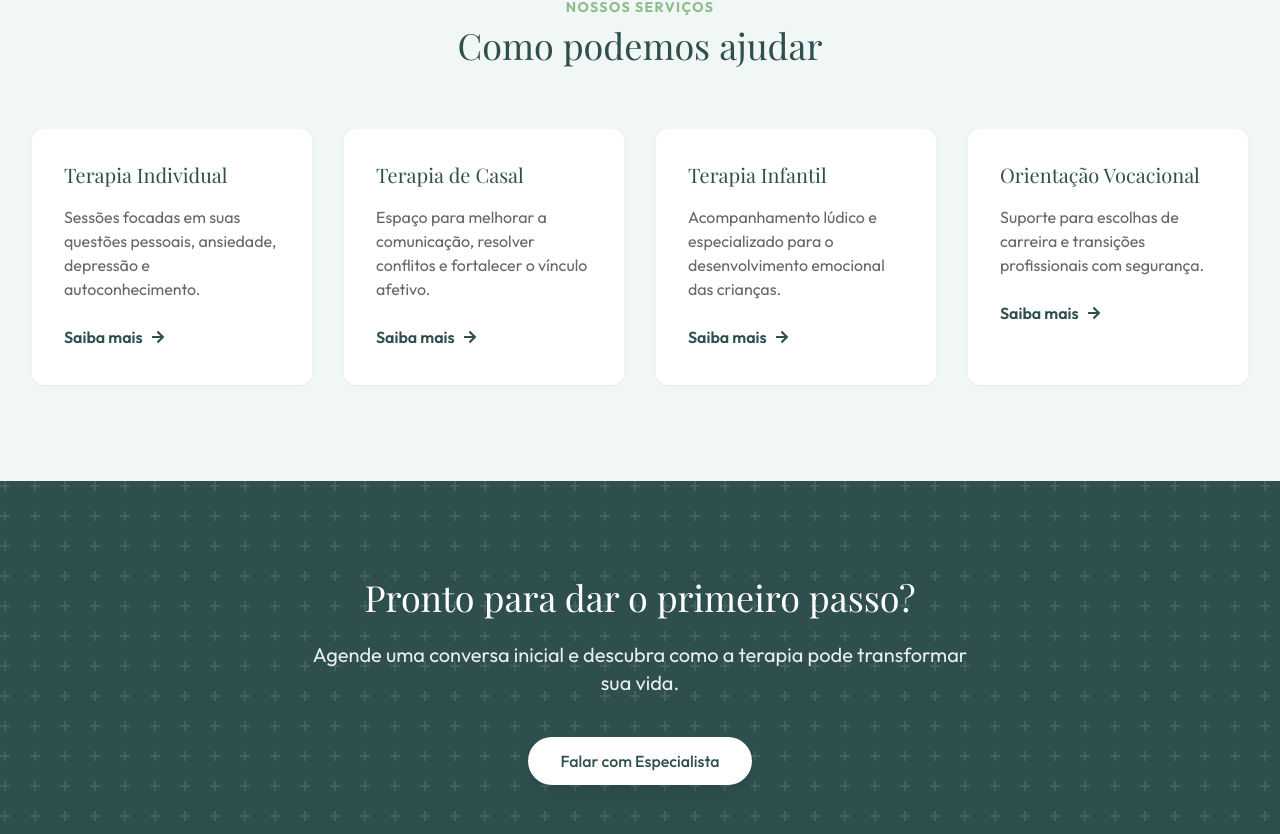
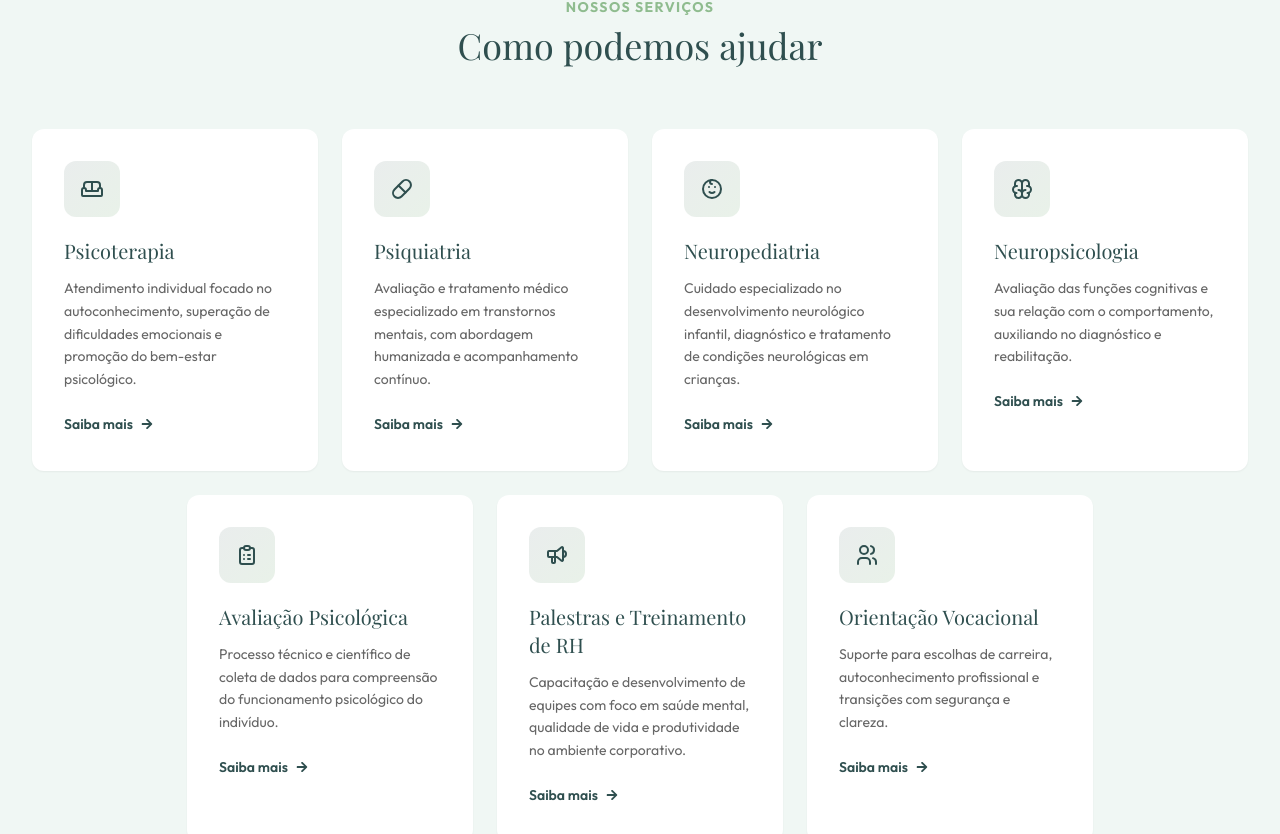
Before and after one commit to klsb122/vitaliza, a React (Vite) app: page / in a window 1280 px wide. Shown: the part 4738-5572 px from the top of the page. Built offline with nearby package versions, Linux system fonts and the light colour scheme; the HTML template or start-up script is replaced by a standard one; a web font is replaced by a local one.

Commit message:
feat: adiciona o componente `Services` para exibir a lista de serviços oferecidos.

```diff
--- a/src/components/Services.tsx
+++ b/src/components/Services.tsx
@@ -1,22 +1,42 @@
 import { FaArrowRight } from 'react-icons/fa';
+import { TbSofa, TbPill, TbMoodKid, TbBrain, TbClipboardList, TbSpeakerphone, TbUsers } from 'react-icons/tb';
 
 const Services = () => {
   const services = [
     {
-      title: "Terapia Individual",
-      description: "Sessões focadas em suas questões pessoais, ansiedade, depressão e autoconhecimento."
+      icon: TbSofa,
+      title: "Psicoterapia",
+      description: "Atendimento individual focado no autoconhecimento, superação de dificuldades emocionais e promoção do bem-estar psicológico."
     },
     {
-      title: "Terapia de Casal",
-      description: "Espaço para melhorar a comunicação, resolver conflitos e fortalecer o vínculo afetivo."
+      icon: TbPill,
+      title: "Psiquiatria",
+      description: "Avaliação e tratamento médico especializado em transtornos mentais, com abordagem humanizada e acompanhamento contínuo."
     },
     {
-      title: "Terapia Infantil",
-      description: "Acompanhamento lúdico e especializado para o desenvolvimento emocional das crianças."
+      icon: TbMoodKid,
+      title: "Neuropediatria",
+      description: "Cuidado especializado no desenvolvimento neurológico infantil, diagnóstico e tratamento de condições neurológicas em crianças."
     },
     {
+      icon: TbBrain,
+      title: "Neuropsicologia",
+      description: "Avaliação das funções cognitivas e sua relação com o comportamento, auxiliando no diagnóstico e reabilitação."
+    },
+    {
+      icon: TbClipboardList,
+      title: "Avaliação Psicológica",
+      description: "Processo técnico e científico de coleta de dados para compreensão do funcionamento psicológico do indivíduo."
+    },
+    {
+      icon: TbSpeakerphone,
+      title: "Palestras e Treinamento de RH",
+      description: "Capacitação e desenvolvimento de equipes com foco em saúde mental, qualidade de vida e produtividade no ambiente corporativo."
+    },
+    {
+      icon: TbUsers,
       title: "Orientação Vocacional",
-      description: "Suporte para escolhas de carreira e transições profissionais com segurança."
+      description: "Suporte para escolhas de carreira, autoconhecimento profissional e transições com segurança e clareza."
     }
   ];
 
@@ -28,16 +48,22 @@ const Services = () => {
           <h2 className="text-4xl font-serif text-primary">Como podemos ajudar</h2>
         </div>
 
-        <div className="grid md:grid-cols-2 lg:grid-cols-4 gap-8">
-          {services.map((service, index) => (
-            <div key={index} className="bg-white p-8 rounded-xl shadow-sm hover:shadow-lg hover:-translate-y-2 transition-all duration-300 border-b-4 border-transparent hover:border-secondary group">
-              <h3 className="text-xl font-serif text-primary mb-4">{service.title}</h3>
-              <p className="text-light-text mb-6">{service.description}</p>
-              <a href="#contato" className="inline-flex items-center gap-2 text-primary font-semibold group-hover:gap-3 transition-all">
-                Saiba mais <FaArrowRight className="text-sm" />
-              </a>
-            </div>
-          ))}
+        <div className="flex flex-wrap justify-center gap-6">
+          {services.map((service, index) => {
+            const IconComponent = service.icon;
+            return (
+              <div key={index} className="bg-white p-8 rounded-xl shadow-sm hover:shadow-lg hover:-translate-y-2 transition-all duration-300 border-b-4 border-transparent hover:border-secondary group w-full sm:w-[calc(50%-12px)] lg:w-[calc(25%-18px)]">
+                <div className="w-14 h-14 bg-gradient-to-br from-primary/10 to-secondary/20 rounded-xl flex items-center justify-center mb-5 group-hover:scale-110 transition-transform duration-300">
+                  <IconComponent className="text-2xl text-primary" />
+                </div>
+                <h3 className="text-xl font-serif text-primary mb-3">{service.title}</h3>
+                <p className="text-light-text text-sm leading-relaxed mb-5">{service.description}</p>
+                <a href="#contato" className="inline-flex items-center gap-2 text-primary font-semibold text-sm group-hover:gap-3 transition-all">
+                  Saiba mais <FaArrowRight className="text-xs" />
+                </a>
+              </div>
+            );
+          })}
         </div>
       </div>
     </section>
```
